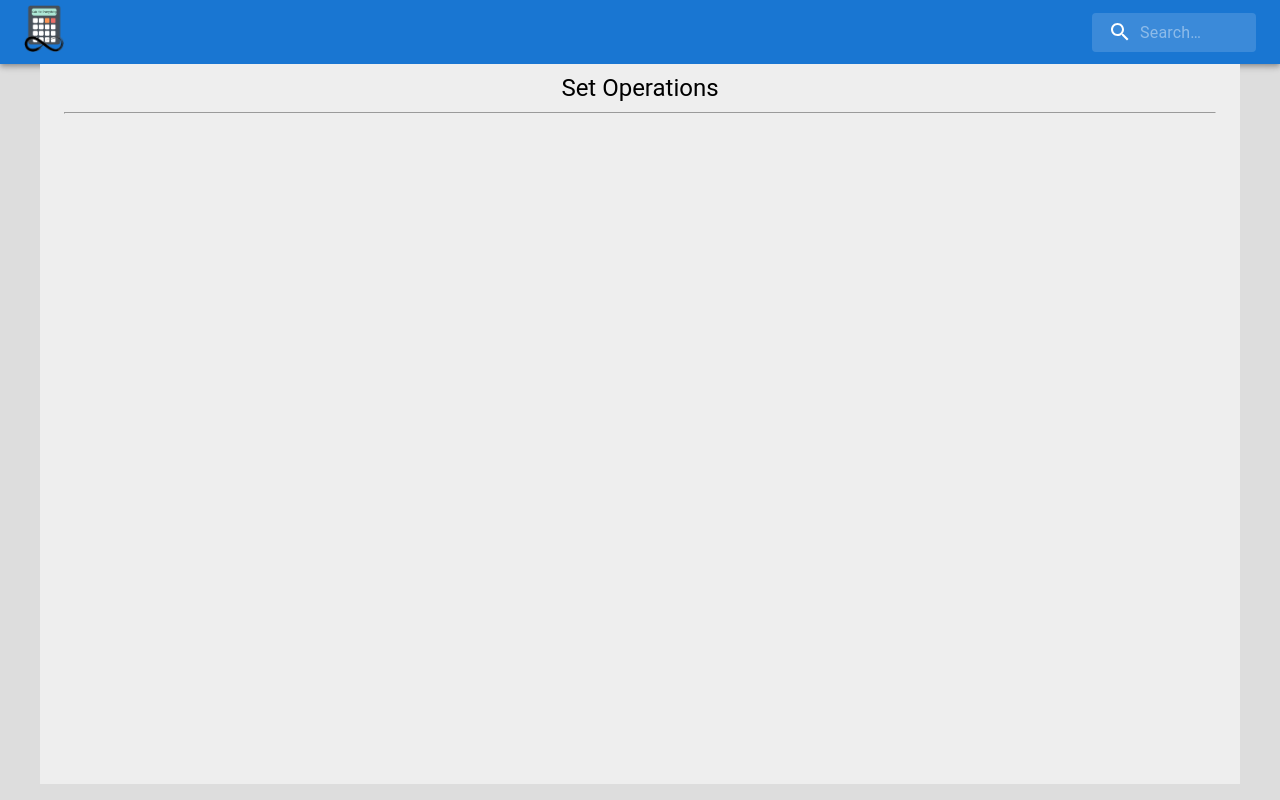
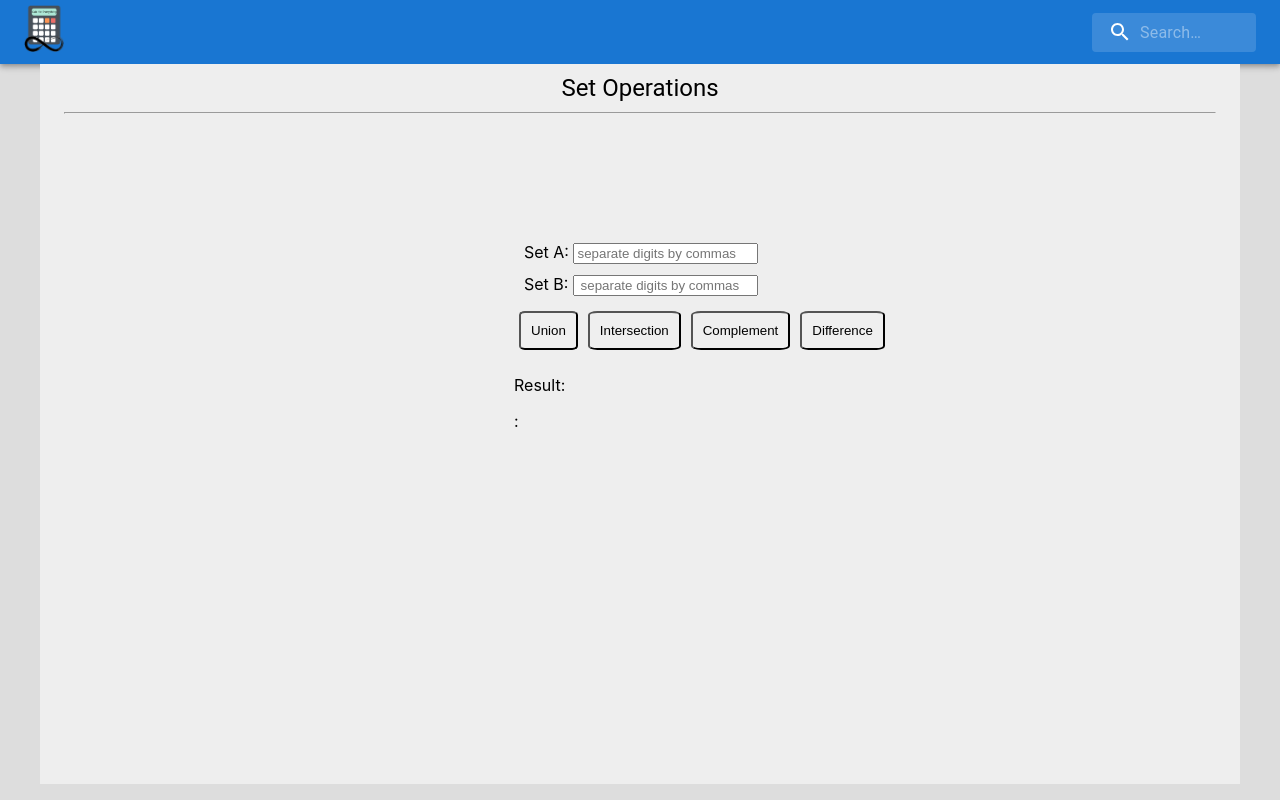
Before and after one commit to SarthakKeshari/calc_for_everything, a React (Create React App) app in the folder calculators/: page /setoperations in a window 1280 px wide. Built offline with nearby package versions, Linux system fonts and the light colour scheme.

Commit message:
Calculator for set operations

```diff
--- a/calculators/src/mathematical/set_operations/MainSetOperations.js
+++ b/calculators/src/mathematical/set_operations/MainSetOperations.js
@@ -1,14 +1,84 @@
-import React from 'react';
+import React,{useState} from 'react';
 import { Container, Typography } from '@mui/material';
+import "./index.css";
 
-function MainSetOperations(){
-    return(
-        <Container maxWidth="lg" sx={{ bgcolor: '#eeeeee', minHeight: '90vh', paddingY:"10" }}>
-            <Typography pt={1} variant='h5' sx = {{textAlign: "center"}}>Set Operations</Typography>
+
+function MainSetOperations() {
+  const [setA, setSetA] = useState([]);
+  const [setB, setSetB] = useState([]);
+  const [result, setResult] = useState([]);
+  const [operator, setOperator] = useState("");
+
+  const handleInput = (e, set) => {
+    const input = e.target.value.trim();
+    const elements = input.split(",").map((el) => el.trim());
+    set(elements);
+  };
+
+  const union = () => {
+    const result = [...new Set([...setA, ...setB])];
+    setResult(result);
+    setOperator("Union");
+
+  };
+
+  const intersection = () => {
+    const result = setA.filter((element) => setB.includes(element));
+    setResult(result);
+    setOperator("Intersection");
+
+  };
+
+  const complement = () => {
+    const result = setA.filter((element) => !setB.includes(element));
+    setResult(result);
+    setOperator("Complement of A");
+  };
+
+  const difference = () => {
+    const result = setA.filter((element) => !setB.includes(element));
+    setResult(result);
+    setOperator("Difference (Relative Complement) of A");
+  };
+
+  return (
+
+    <Container maxWidth="lg" sx={{ bgcolor: '#eeeeee', minHeight: '90vh', paddingY:"10" }}>
+        <Typography pt={1} variant='h5' sx = {{textAlign: "center"}}>Set Operations</Typography>
             <hr/>
             <br/>
-        </Container>
-    )
+    <div className="app">
+
+      <div className='sets'>
+        <label>Set A:  </label>
+        <input
+          type="text"
+          placeholder="separate digits by commas"
+          onChange={(e) => handleInput(e, setSetA)}
+        />
+      </div>
+
+      <div className='sets'>
+        <label>Set B:   </label>
+        <input
+          type="text"
+          placeholder=" separate digits by commas"
+          onChange={(e) => handleInput(e, setSetB)}
+          />
+      </div>
+      <div>
+        <button className='opButton' onClick={union}>Union</button>
+        <button className='opButton' onClick={intersection}>Intersection</button>
+        <button className='opButton' onClick={complement}>Complement</button>
+        <button className='opButton' onClick={difference}>Difference</button>
+      </div>
+      <div className='result'>
+        <label>Result:</label>
+        <p> {operator}:  {result.join(", ")}</p>
+      </div>
+    </div>
+  </Container>
+  );
 }
 
 export default MainSetOperations;
--- /dev/null
+++ b/calculators/src/mathematical/set_operations/index.css
@@ -0,0 +1,19 @@
+.opButton{
+    border-radius: 10%;
+    margin: 5px ;
+    cursor: pointer;
+    padding: 10px;
+
+}
+.app{
+    margin-left: 450px;
+    margin-top: 100px;
+
+}
+.result{
+    margin-top :20px;
+}
+
+.sets{
+    margin: 10px;
+}
```
